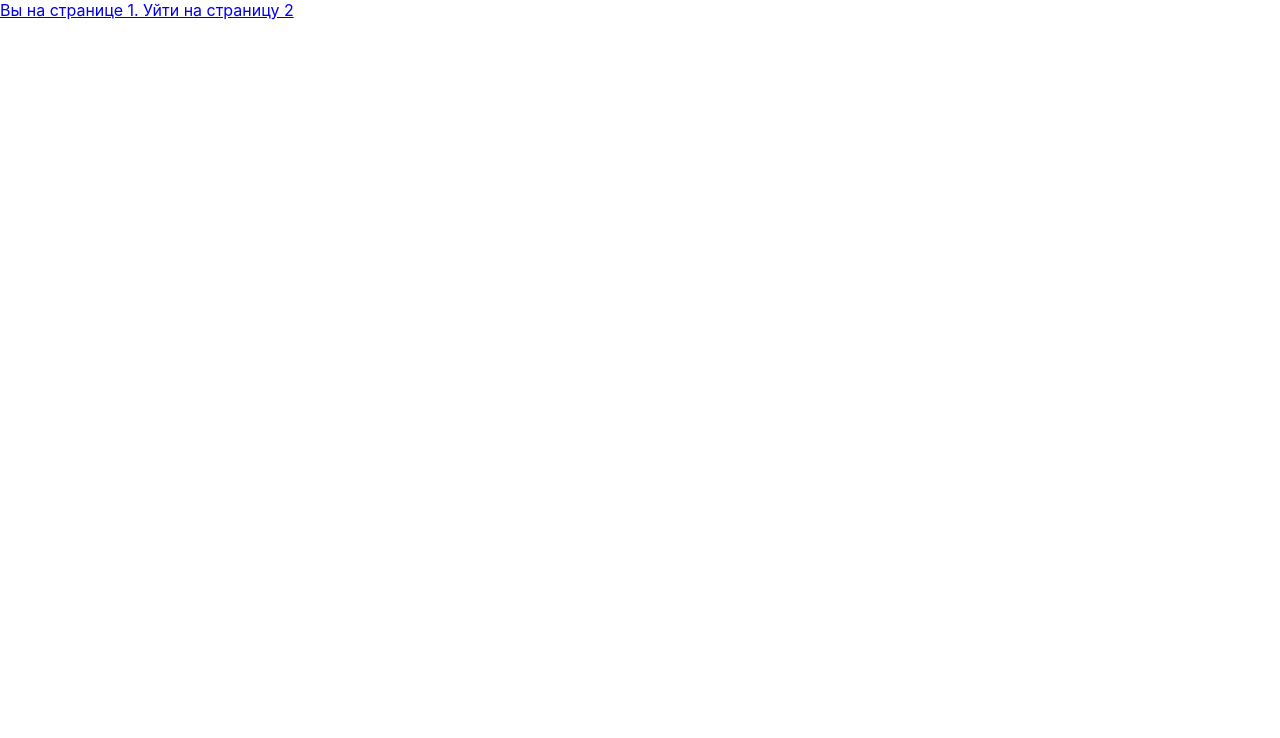
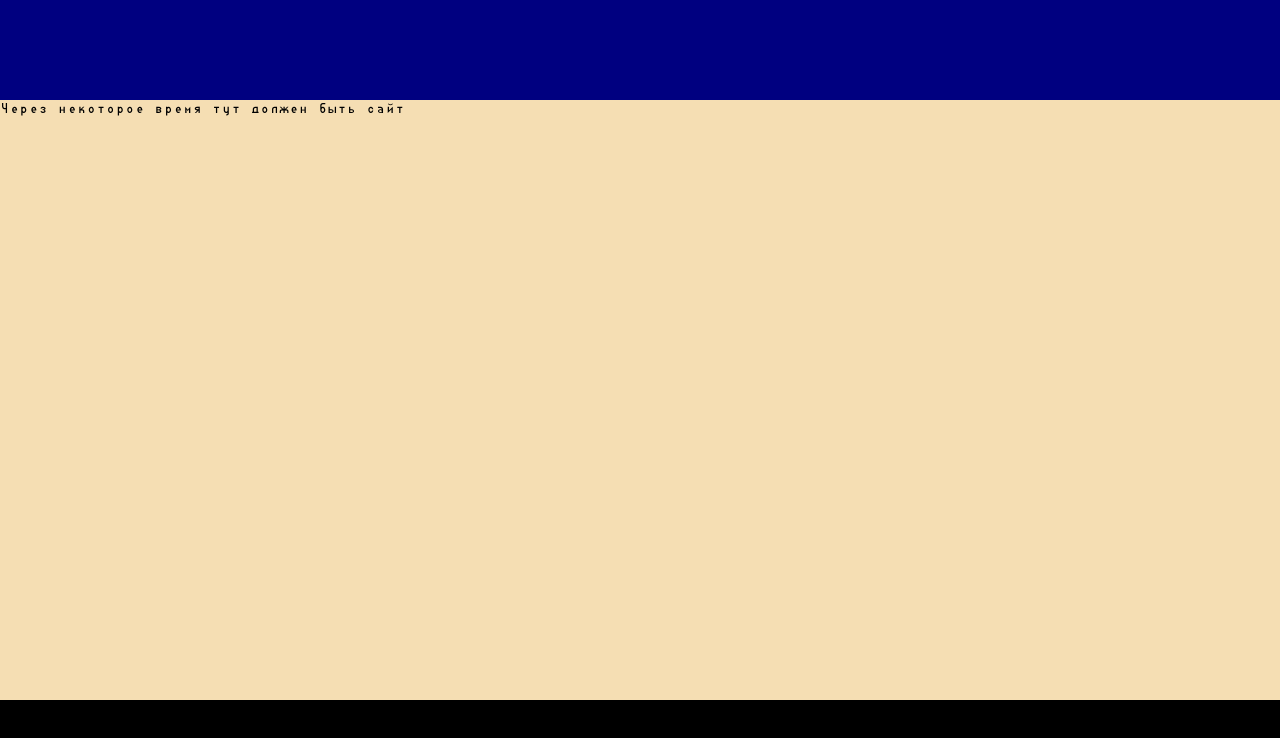
Before and after one commit to Vadim-Moshev/advolatum-studwork, a React (Create React App) app: page / in a window 1280 px wide. Shown: the top 738 px of the page. Built offline with nearby package versions, Linux system fonts and the light colour scheme.

Commit message:
create main structure

```diff
--- a/src/App.js
+++ b/src/App.js
@@ -3,11 +3,11 @@ import { BrowserRouter, Routes, Route } from "react-router-dom";
 import Page1 from "./pages/page1";
 import Page2 from "./pages/page2";
 
-import logo from "./logo.svg";
 import "./App.css";
+import "./my_styles.css";
 
 function App() {
-  return (
+  /*
 <BrowserRouter>
   <Routes>
     <Route exact path="/" element={<Page1 />} />
@@ -15,6 +15,14 @@ function App() {
     <Route exact path="/page2" element={<Page2 />} />
   </Routes>
 </BrowserRouter>
+  */
+
+  return (
+    <>
+      <header className="header"></header>
+      <main className="main">Через некоторое время тут должен быть сайт</main>
+      <footer className="footer"></footer>
+    </>
   );
 }
 
--- a/src/index.js
+++ b/src/index.js
@@ -3,8 +3,6 @@ import ReactDOM from "react-dom/client";
 import "./index.css";
 import App from "./App";
 import reportWebVitals from "./reportWebVitals";
-
-// import { BrowserRouter } from "react-router-dom";
 
 const root = ReactDOM.createRoot(document.getElementById("root"));
 root.render(
--- /dev/null
+++ b/src/my_styles.css
@@ -0,0 +1,38 @@
+@font-face {
+  font-family: "uindbase";
+  src: url("fonts/uindbase/uindbase.ttf");
+  font-weight: normal;
+  font-style: normal;
+}
+
+html,
+body {
+  margin: 0;
+  padding: 0;
+  background-color: #10171f;
+  color: #ffffff;
+  font-family: "uindbase";
+  height: 100%;
+}
+
+#root {
+  display: flex;
+  flex-direction: column;
+  min-height: 100%;
+}
+
+.header {
+  height: 100px;
+  background-color: navy;
+}
+
+.main {
+  flex: auto;
+  background-color: wheat;
+  color: black;
+}
+
+.footer {
+  height: 100px;
+  background-color: black;
+}
```
Lines whose indentation alone changed are shown as unchanged.
